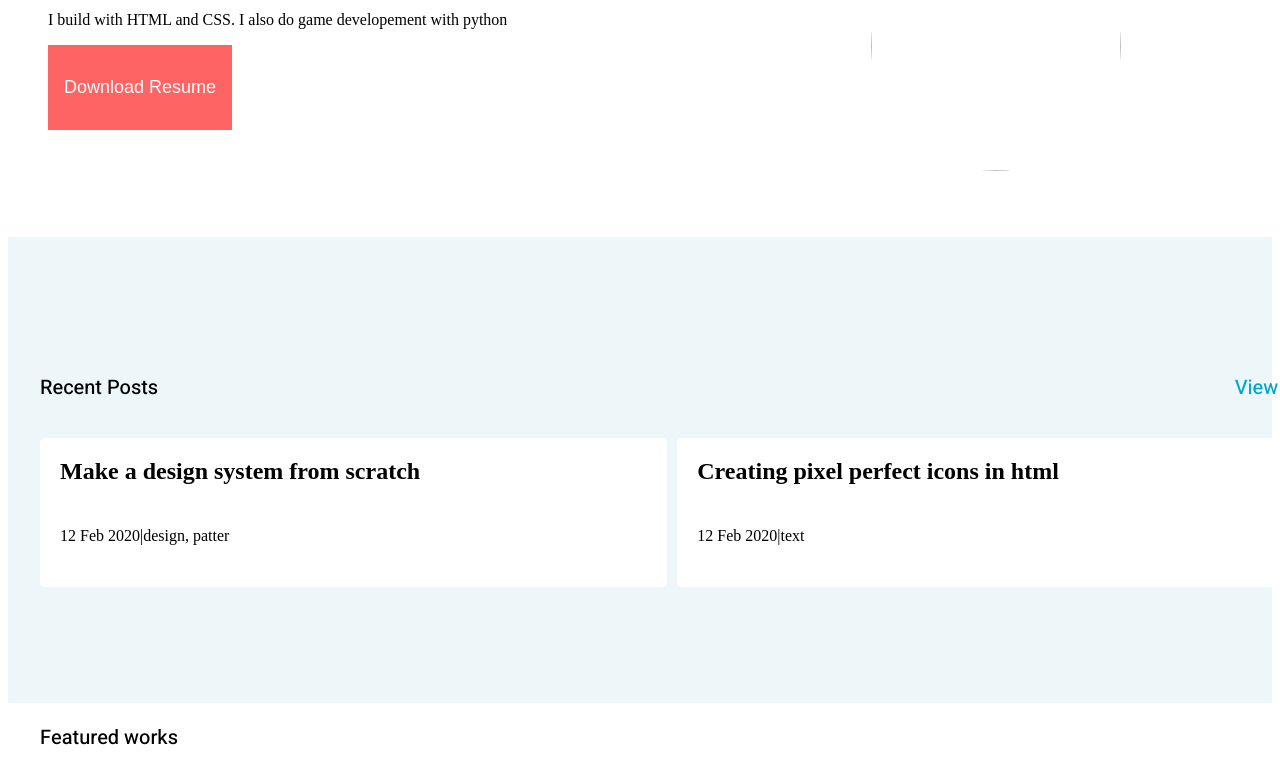
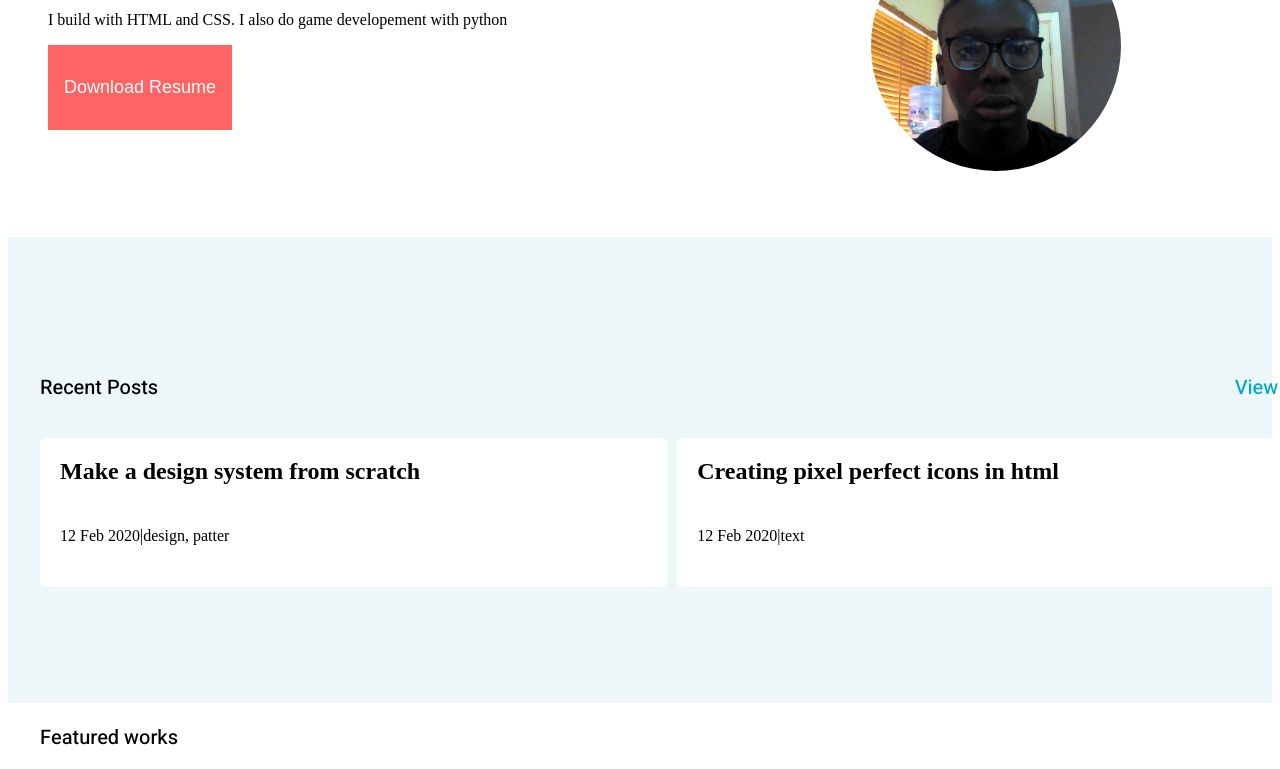
Before and after one commit to codex12345/Somaportfolio, a plain HTML site: page index.html in a window 1280 px wide. Shown: the part 274-1043 px from the top of the page. Drawn offline with Linux system fonts and the light colour scheme; the site is published under a folder, as on GitHub Pages, so addresses that start at the root find nothing.

Commit message:
removed . from image

```diff
--- a/index.html
+++ b/index.html
@@ -37,7 +37,7 @@
             <button>Download Resume</button>
         </div>
         <div class="RightSection">
-            <img src="/Assets/pic.jpg">
+            <img src="Assets/pic.jpg">
         </div>
     </section>
 
```
